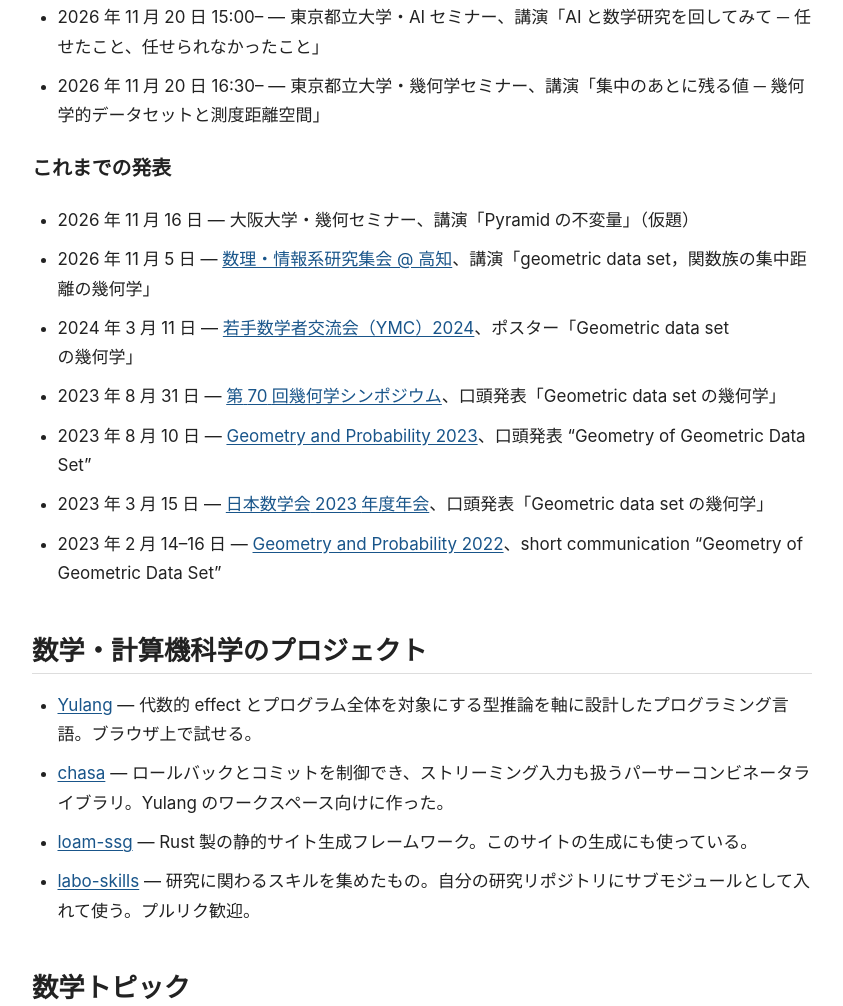
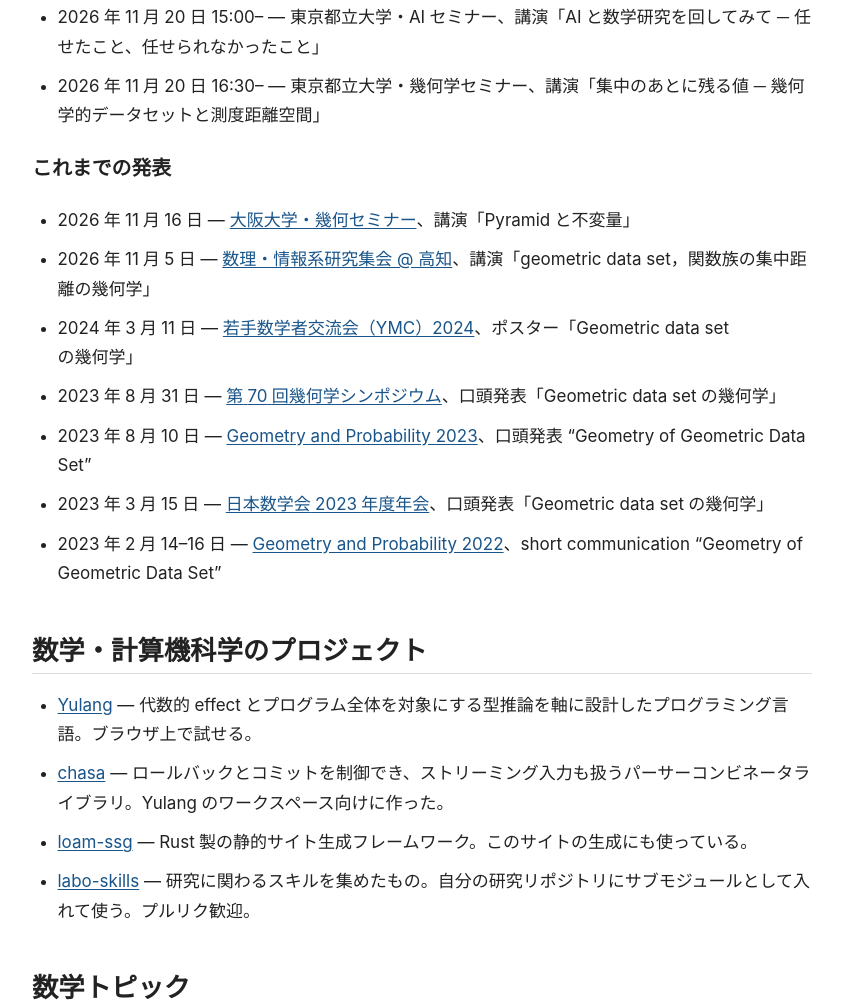
Before and after one commit to shigeaki-yokota/shigeaki-yokota.github.io, a plain HTML site: page index.html in a window 1280 px wide. Shown: the part 2913-3919 px from the top of the page, without its empty margins (218-1061 px from the left). Drawn offline with Linux system fonts and the light colour scheme.

Commit message:
Fix the Osaka geometry seminar entry: final title and link to the seminar history
Co-Authored-By: Claude Sonnet 5.5 <noreply@anthropic.com>

```diff
--- a/index.html
+++ b/index.html
@@ -101,7 +101,7 @@
       </ul>
       <h3>これまでの発表</h3>
       <ul class="entry-list">
-        <li>2026<span class="japanese-european-space" aria-hidden="true"></span>年<span class="japanese-european-space" aria-hidden="true"></span>11<span class="japanese-european-space" aria-hidden="true"></span>月<span class="japanese-european-space" aria-hidden="true"></span>16<span class="japanese-european-space" aria-hidden="true"></span>日 — 大阪大学・幾何セミナー、講演「Pyramid<span class="japanese-european-space" aria-hidden="true"></span>の不変量」（仮題）</li>
+        <li>2026<span class="japanese-european-space" aria-hidden="true"></span>年<span class="japanese-european-space" aria-hidden="true"></span>11<span class="japanese-european-space" aria-hidden="true"></span>月<span class="japanese-european-space" aria-hidden="true"></span>16<span class="japanese-european-space" aria-hidden="true"></span>日 — <a href="http://www.math.sci.osaka-u.ac.jp/sembbs2/rireki.cgi">大阪大学・幾何セミナー</a>、講演「Pyramid<span class="japanese-european-space" aria-hidden="true"></span>と不変量」</li>
         <li>2026<span class="japanese-european-space" aria-hidden="true"></span>年<span class="japanese-european-space" aria-hidden="true"></span>11<span class="japanese-european-space" aria-hidden="true"></span>月<span class="japanese-european-space" aria-hidden="true"></span>5<span class="japanese-european-space" aria-hidden="true"></span>日 — <a href="https://sites.google.com/view/math-info-mini-workshop/home/202611">数理・情報系研究集会 @ 高知</a>、講演「geometric data set，関数族の集中距離の幾何学」</li>
         <li>2024<span class="japanese-european-space" aria-hidden="true"></span>年<span class="japanese-european-space" aria-hidden="true"></span>3<span class="japanese-european-space" aria-hidden="true"></span>月<span class="japanese-european-space" aria-hidden="true"></span>11<span class="japanese-european-space" aria-hidden="true"></span>日 — <a href="https://www.jst.go.jp/kisoken/aip/result/event/YMC2024/index.html">若手数学者交流会（YMC）2024</a>、ポスター「Geometric data set<span class="japanese-european-space" aria-hidden="true"></span>の幾何学」</li>
         <li>2023<span class="japanese-european-space" aria-hidden="true"></span>年<span class="japanese-european-space" aria-hidden="true"></span>8<span class="japanese-european-space" aria-hidden="true"></span>月<span class="japanese-european-space" aria-hidden="true"></span>31<span class="japanese-european-space" aria-hidden="true"></span>日 — <a href="https://www.mathsoc.jp/section/geometry/symp_schedule/geometry_symposium_2023.html">第<span class="japanese-european-space" aria-hidden="true"></span>70<span class="japanese-european-space" aria-hidden="true"></span>回幾何学シンポジウム</a>、口頭発表「Geometric data set<span class="japanese-european-space" aria-hidden="true"></span>の幾何学」</li>
```
